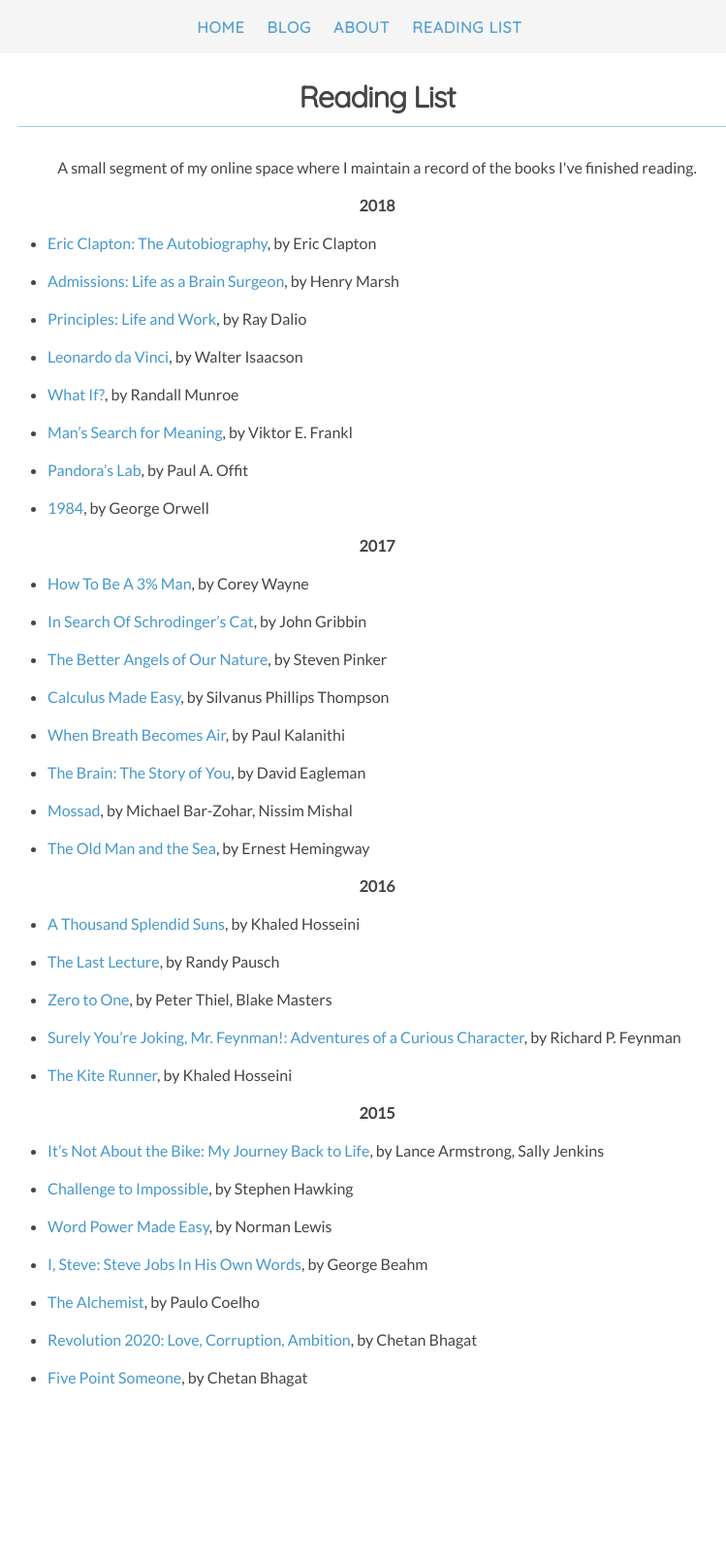
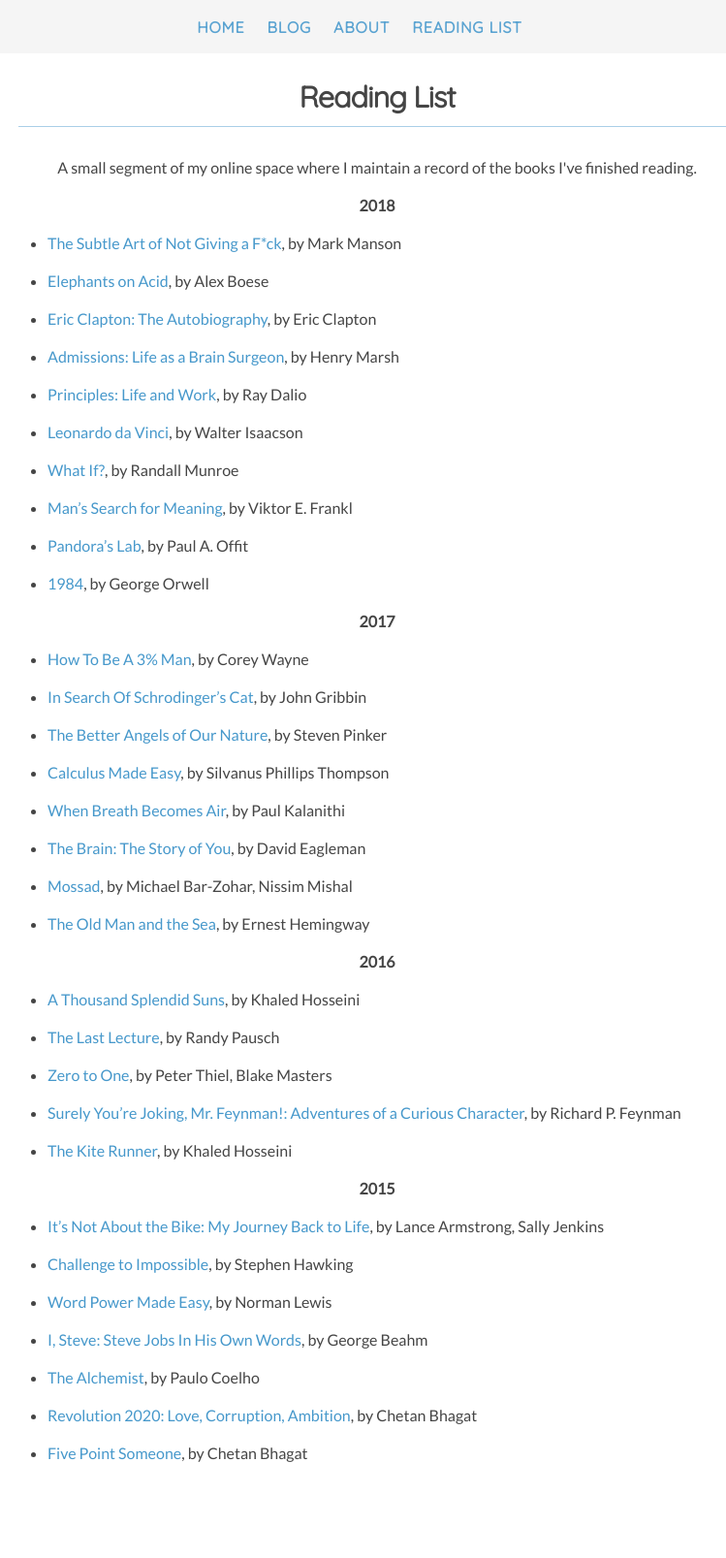
Before and after one commit to lprimeroo/saruftw.github.io.old, a Jekyll site: the page built from readinglist.md, in a window 1280 px wide. Shown: the whole page at 97% size, without its empty margins (251-1000 px from the left). Built offline with Jekyll 4.4.1, drawn with Linux system fonts in a browser that asks for light colours; nearby versions of some CDN libraries; before the commit the page ends 1529 px from its top, so only the background shows below that.

Commit message:
Update readinglist.md

```diff
--- a/readinglist.md
+++ b/readinglist.md
@@ -12,6 +12,9 @@ permalink: /readinglist/
 	<strong>2018</strong>
 </p>
 
+* <a href="https://www.amazon.com/Subtle-Art-Not-Giving-Counterintuitive/dp/0062457713/ref=sr_1_1?s=books&ie=UTF8&qid=1525172248&sr=1-1&keywords=the+subtle+art+of+not+giving+a+f---+mark+manson&dpID=51VNlzbfpXL&preST=_SY291_BO1,204,203,200_QL40_&dpSrc=srch">The Subtle Art of Not Giving a F*ck</a>, by Mark Manson
+
+* <a href="https://www.amazon.com/Elephants-Acid-Bizarre-Experiments-Original/dp/0156031353/ref=sr_1_1?ie=UTF8&qid=1525172145&sr=8-1&keywords=elephants+on+acid&dpID=51iZLsCwpDL&preST=_SY344_BO1,204,203,200_QL70_&dpSrc=srch">Elephants on Acid</a>, by Alex Boese
 
 * <a href="https://www.amazon.com/Clapton-Autobiography-Eric/dp/038551851X/ref=tmm_hrd_swatch_0?_encoding=UTF8&qid=1519649164&sr=1-1">Eric Clapton: The Autobiography</a>, by Eric Clapton
 
```
